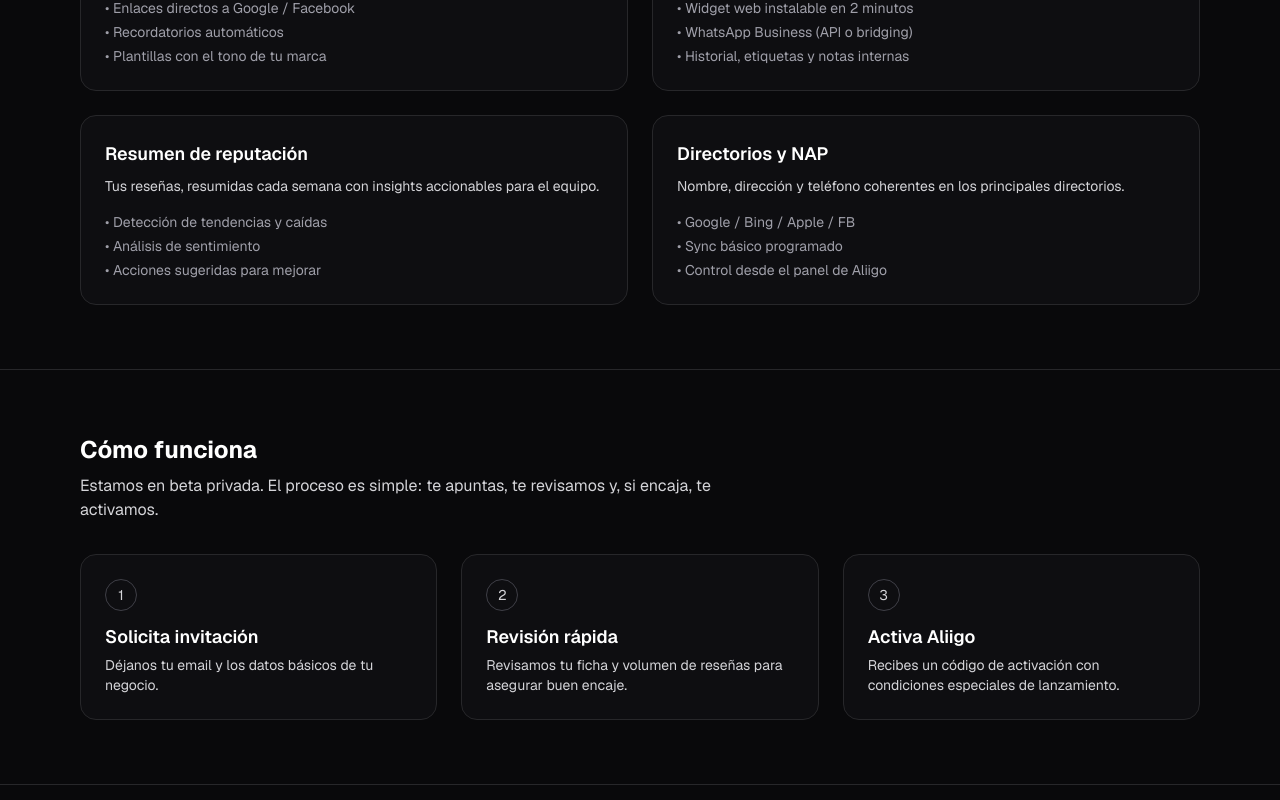
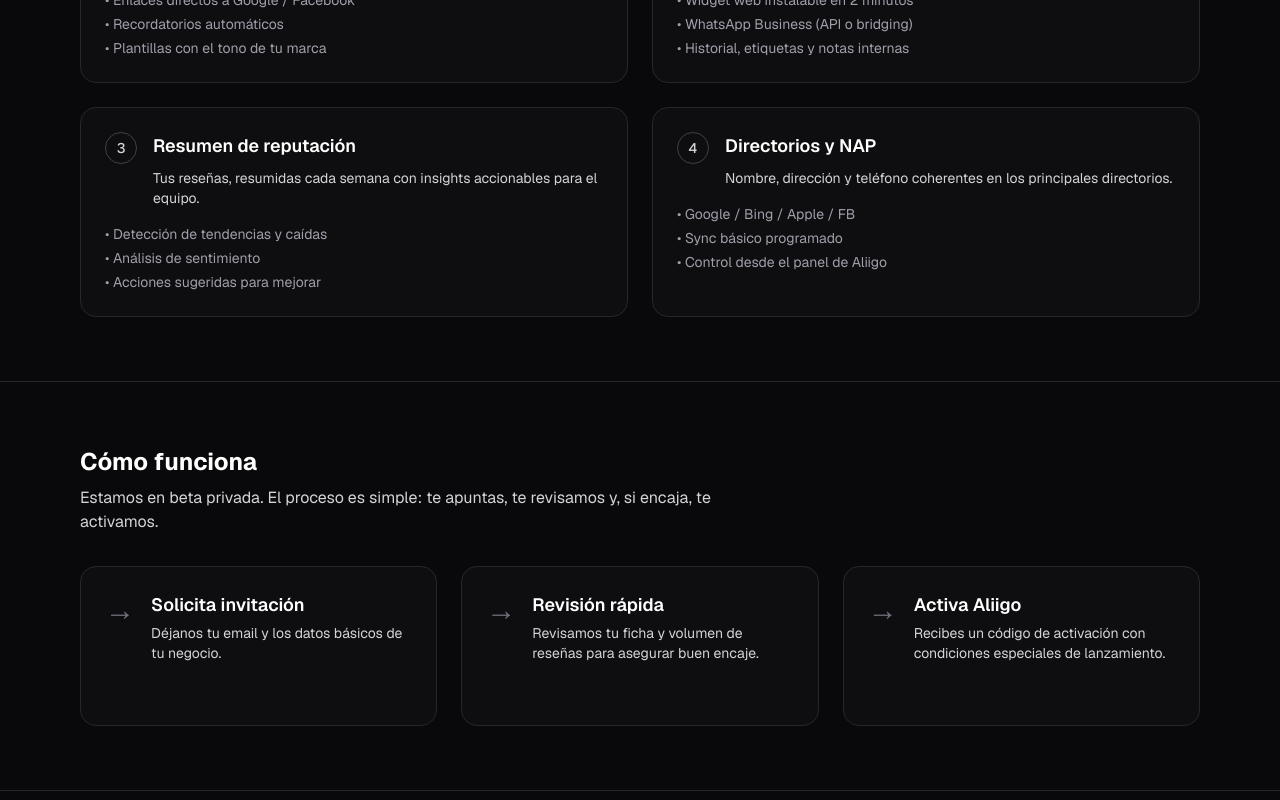
Before and after one commit to eacastel/aliigo, a Next.js app: page / in a window 1280 px wide. Shown: the part 1180-1980 px from the top of the page. Built offline with nearby package versions, Linux system fonts and the light colour scheme; no server answers.

Commit message:
arrows and numbers - fixed spacing on sections

```diff
--- a/src/app/(public)/page.tsx
+++ b/src/app/(public)/page.tsx
@@ -39,9 +39,10 @@
               </p>
             </div>
 
-            <div className="relative"> <div className="rounded-2xl border border-zinc-700 bg-zinc-900/60 p-4 shadow-2xl">
-                <HeroRotator
-                 />
+            <div className="relative">
+              {" "}
+              <div className="rounded-2xl border border-zinc-700 bg-zinc-900/60 p-4 shadow-2xl">
+                <HeroRotator />
               </div>
               <div className="pointer-events-none absolute -inset-4 -z-10 bg-[radial-gradient(40%_40%_at_70%_30%,rgba(59,130,246,0.25),transparent_60%)]" />
             </div>
@@ -57,7 +58,7 @@
             viven de su reputación.
           </h2>
 
-          <div className="mt-10 mb-8 grid grid-cols-2 sm:grid-cols-3 lg:grid-cols-6 gap-4">
+          <div className="mt-10 mb-6 grid grid-cols-2 sm:grid-cols-3 lg:grid-cols-6 gap-4">
             {[
               "Clínicas",
               "Escuelas",
@@ -95,6 +96,7 @@
 
           <div className="mt-10 grid gap-6 md:grid-cols-2">
             <Feature
+              n={1}
               title="Solicitudes de reseñas"
               desc="Envía invitaciones por SMS o WhatsApp y consigue reseñas reales en los sitios que importan."
               bullets={[
@@ -104,6 +106,7 @@
               ]}
             />
             <Feature
+              n={2}
               title="Chat unificado"
               desc="Conversa desde web y WhatsApp en un solo buzón. No más pestañas abiertas por todas partes."
               bullets={[
@@ -113,6 +116,7 @@
               ]}
             />
             <Feature
+              n={3}
               title="Resumen de reputación"
               desc="Tus reseñas, resumidas cada semana con insights accionables para el equipo."
               bullets={[
@@ -122,6 +126,7 @@
               ]}
             />
             <Feature
+              n={4}
               title="Directorios y NAP"
               desc="Nombre, dirección y teléfono coherentes en los principales directorios."
               bullets={[
@@ -146,17 +151,14 @@
           </div>
           <ol className="mt-8 grid gap-6 md:grid-cols-3">
             <Step
-              n={1}
               title="Solicita invitación"
               desc="Déjanos tu email y los datos básicos de tu negocio."
             />
             <Step
-              n={2}
               title="Revisión rápida"
               desc="Revisamos tu ficha y volumen de reseñas para asegurar buen encaje."
             />
             <Step
-              n={3}
               title="Activa Aliigo"
               desc="Recibes un código de activación con condiciones especiales de lanzamiento."
             />
@@ -280,18 +282,34 @@
 }
 
 function Feature({
+  n,
   title,
   desc,
   bullets,
 }: {
+  n: number;
   title: string;
   desc: string;
   bullets: string[];
 }) {
   return (
     <div className="rounded-2xl border border-zinc-800 p-6 bg-zinc-900/40">
-      <h3 className="text-lg font-semibold text-white">{title}</h3>
-      <p className="mt-2 text-zinc-300 text-sm">{desc}</p>
+      <div className="flex items-start gap-4">
+        <div className="flex-shrink-0">
+          <div
+            className="h-8 w-8 flex items-center justify-center
+            rounded-full border border-zinc-700 text-zinc-300 text-sm font-medium"
+          >
+            {n}
+          </div>
+        </div>
+
+        <div>
+          <h3 className="text-lg font-semibold text-white">{title}</h3>
+          <p className="mt-2 text-zinc-300 text-sm">{desc}</p>
+        </div>
+      </div>
+
       <ul className="mt-4 space-y-1 text-sm text-zinc-400">
         {bullets.map((b, i) => (
           <li key={i}>• {b}</li>
@@ -301,14 +319,19 @@
   );
 }
 
-function Step({ n, title, desc }: { n: number; title: string; desc: string }) {
+function Step({ title, desc }: { title: string; desc: string }) {
   return (
-    <li className="rounded-2xl border border-zinc-800 p-6 bg-zinc-900/40">
-      <div className="inline-flex h-8 w-8 items-center justify-center rounded-full border border-zinc-700 text-sm text-zinc-300">
-        {n}
+    <li className="rounded-2xl border border-zinc-800 p-6 bg-zinc-900/40 flex gap-4 min-h-[160px]">
+      {/* Arrow */}
+      <div className="text-3xl leading-none text-zinc-500 flex-shrink-0 mt-1">
+        →
       </div>
-      <h3 className="mt-3 text-lg font-semibold text-white">{title}</h3>
-      <p className="mt-1 text-sm text-zinc-300">{desc}</p>
+
+      {/* Text */}
+      <div>
+        <h3 className="text-lg font-semibold text-white">{title}</h3>
+        <p className="mt-1 text-sm text-zinc-300">{desc}</p>
+      </div>
     </li>
   );
 }
```
